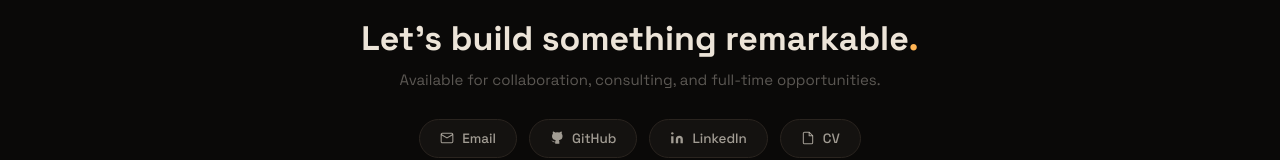
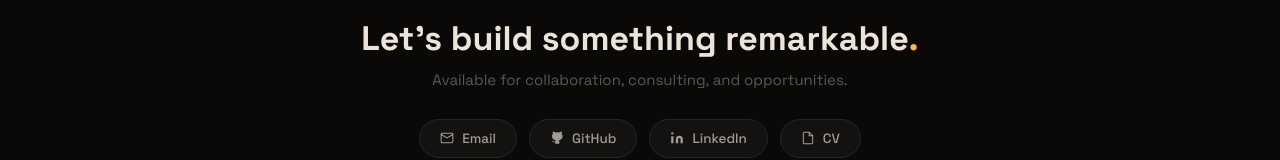
Before and after one commit to Ayat237/portfolio, a React (Vite) app: page / in a window 1280 px wide. Shown: the part 6686-6846 px from the top of the page. Built offline with nearby package versions, Linux system fonts and the light colour scheme.

Commit message:
update the portfolio

```diff
--- a/src/Portfolio.jsx
+++ b/src/Portfolio.jsx
@@ -946,7 +946,7 @@ function Contact() {
           Let's build something remarkable<span style={{ color: T.accent }}>.</span>
         </h3>
         <p style={{ fontFamily: T.font, fontSize: 15, color: T.textDim, margin: "0 0 30px" }}>
-          Available for collaboration, consulting, and full-time opportunities.
+          Available for collaboration, consulting, and opportunities.
         </p>
         <div style={{ display: "flex", justifyContent: "center", flexWrap: "wrap", gap: 12 }}>
           {methods.map(({ label, href, Icon, external }) => (
```
